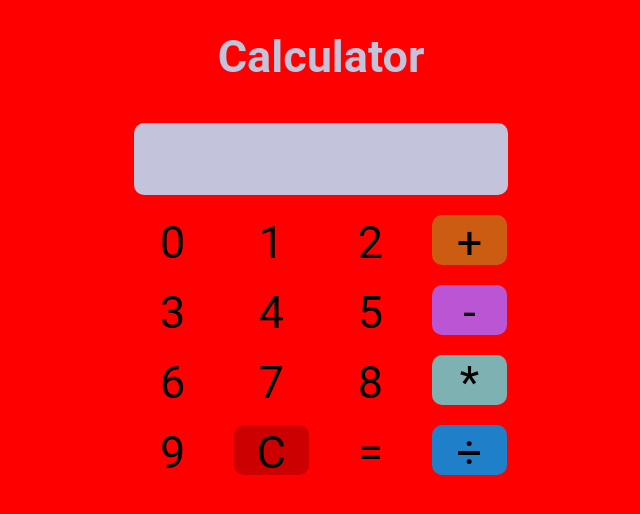
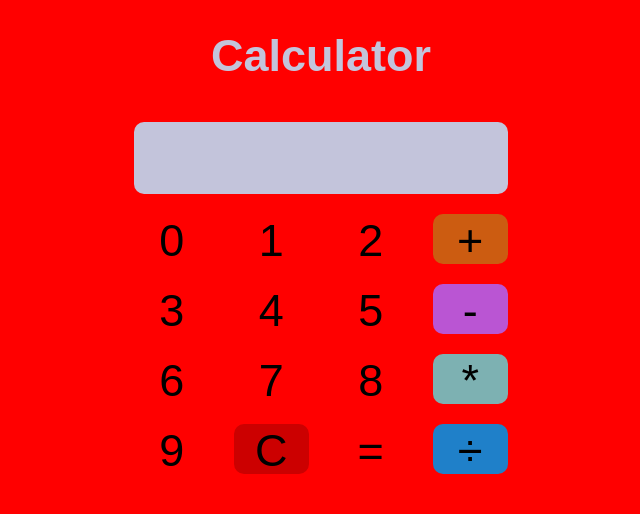
Before and after one commit to damceee/Calculator-Template-HTML-and-CSS-, a plain HTML site: page index.html in a window 1280 px wide. Shown: the whole page, without its empty margins (319-959 px from the left). Drawn offline with Linux system fonts and the light colour scheme.

Commit message:
Update style.css

```diff
--- a/style.css
+++ b/style.css
@@ -8,11 +8,11 @@ body{
     background-repeat: no-repeat;
     background-size: cover;
     height: 100vh;
-    font-family: roboto;
+    font-family: sans-serif;
 }
 h1{
     font-size: 45px;
-    font-family: roboto;
+    font-family: sans-serif;
 }
 
 input{
@@ -24,7 +24,7 @@ input{
     background-color: red;
     color: black;
     border-style: none;
-    font-family: roboto;
+    font-family: sans-serif;
 }
 
 .btn:hover{
```
